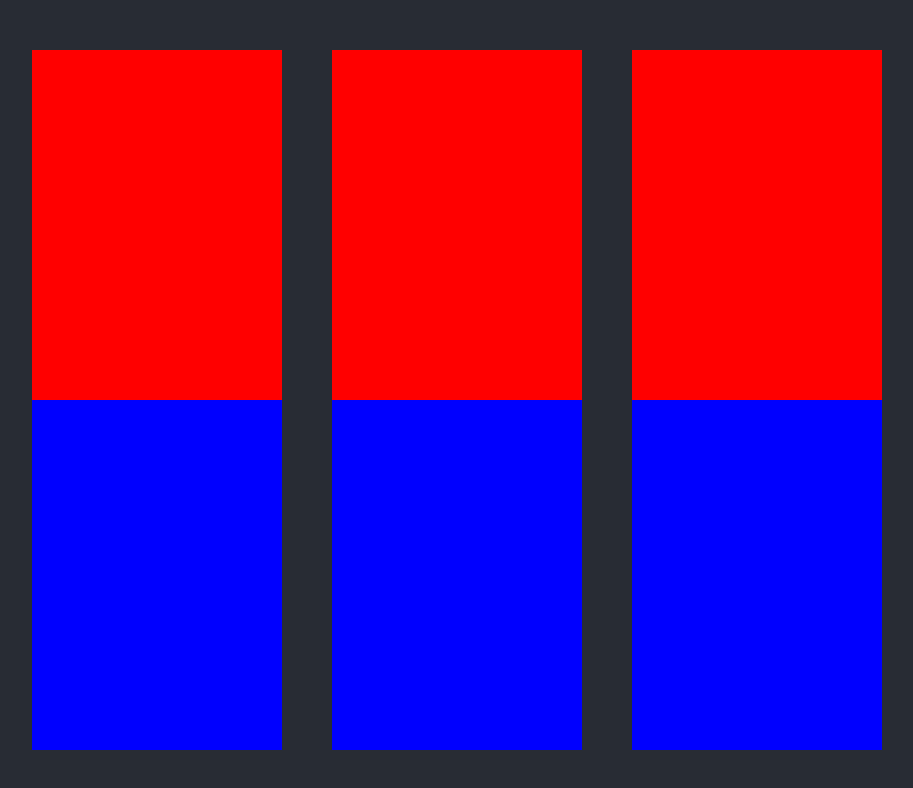
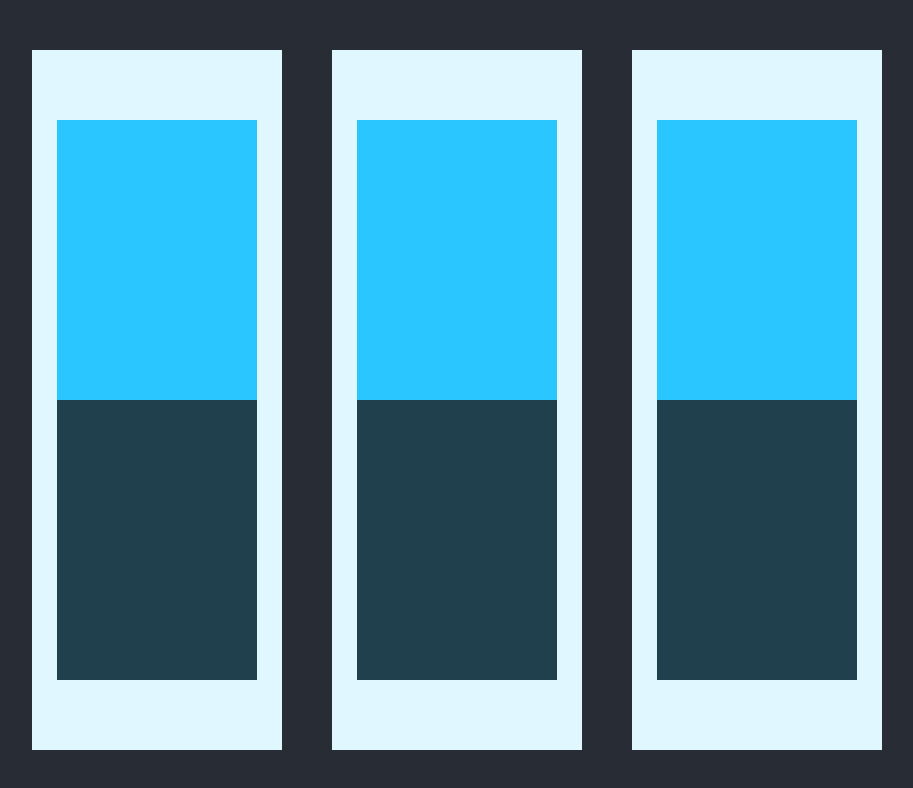
Before and after one commit to bonzo45/markhackathonstrand, a React (Create React App) app: page / in a window 1280 px wide. Shown: the top 788 px of the page, without its empty margins (183-1096 px from the left). Built offline with nearby package versions, Linux system fonts and the light colour scheme.

Commit message:
Less terrible colours and reposition

```diff
--- a/src/Window.js
+++ b/src/Window.js
@@ -11,17 +11,19 @@ function Window() {
     }}>
         <div style={{
             "position": "absolute",
-            "top": "0px",
-            "width": "100%",
-            "height": "50%",
-            "backgroundColor": "red",
+            "top": "10%",
+            "left": "10%",
+            "width": "80%",
+            "height": "40%",
+            "backgroundColor": "#2ac6ff",
         }} />
         <div style={{
             "position": "absolute",
             "top": "50%",
-            "width": "100%",
-            "height": "50%",
-            "backgroundColor": "blue",
+            "left": "10%",
+            "width": "80%",
+            "height": "40%",
+            "backgroundColor": "#1f404c",
         }} />
     </div>
   );
```
